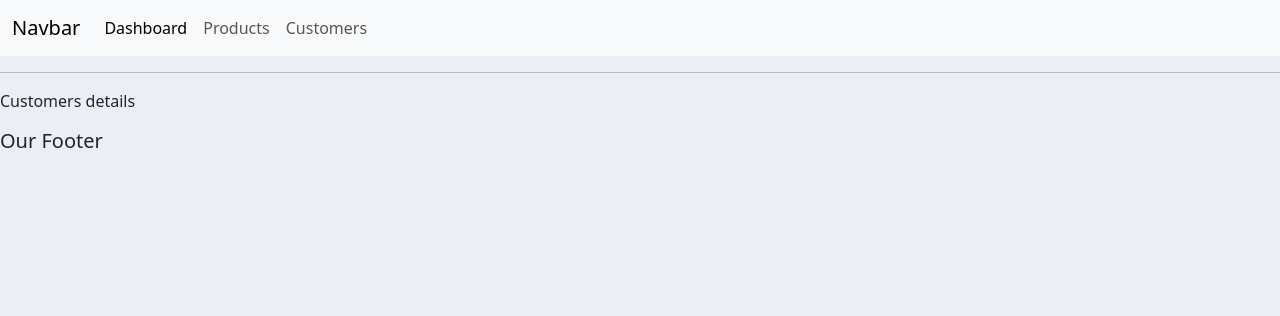
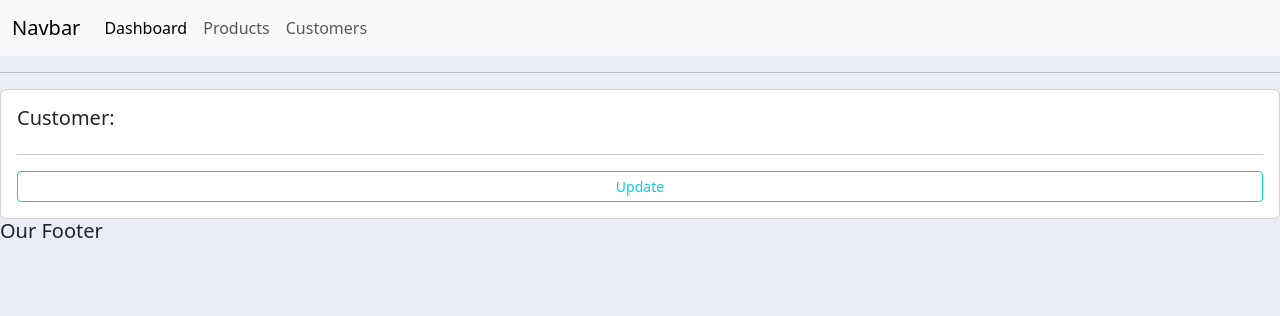
Before and after one commit to Roshanshres/crm, a Django app: page /customer/ in a window 1280 px wide. Shown: the top 316 px of the page. Run offline with Django 4.2, Linux system fonts and the light colour scheme.

Commit message:
cust row added

```diff
--- a/accounts/templates/accounts/customer.html
+++ b/accounts/templates/accounts/customer.html
@@ -2,6 +2,14 @@
 
 {% block content %}
 
-<p> Customers details </p>
+<div class="row">
+    <div class ="col-md">
+        <div class="card card-body">
+            <h5> Customer:</h5>
+            <hr>
+            <a class = "btn btn-outline-info btn-sm btn-block" href=""> Update</a>
+        </div>
+    </div>
+</div>
 
 {% endblock %}
```
